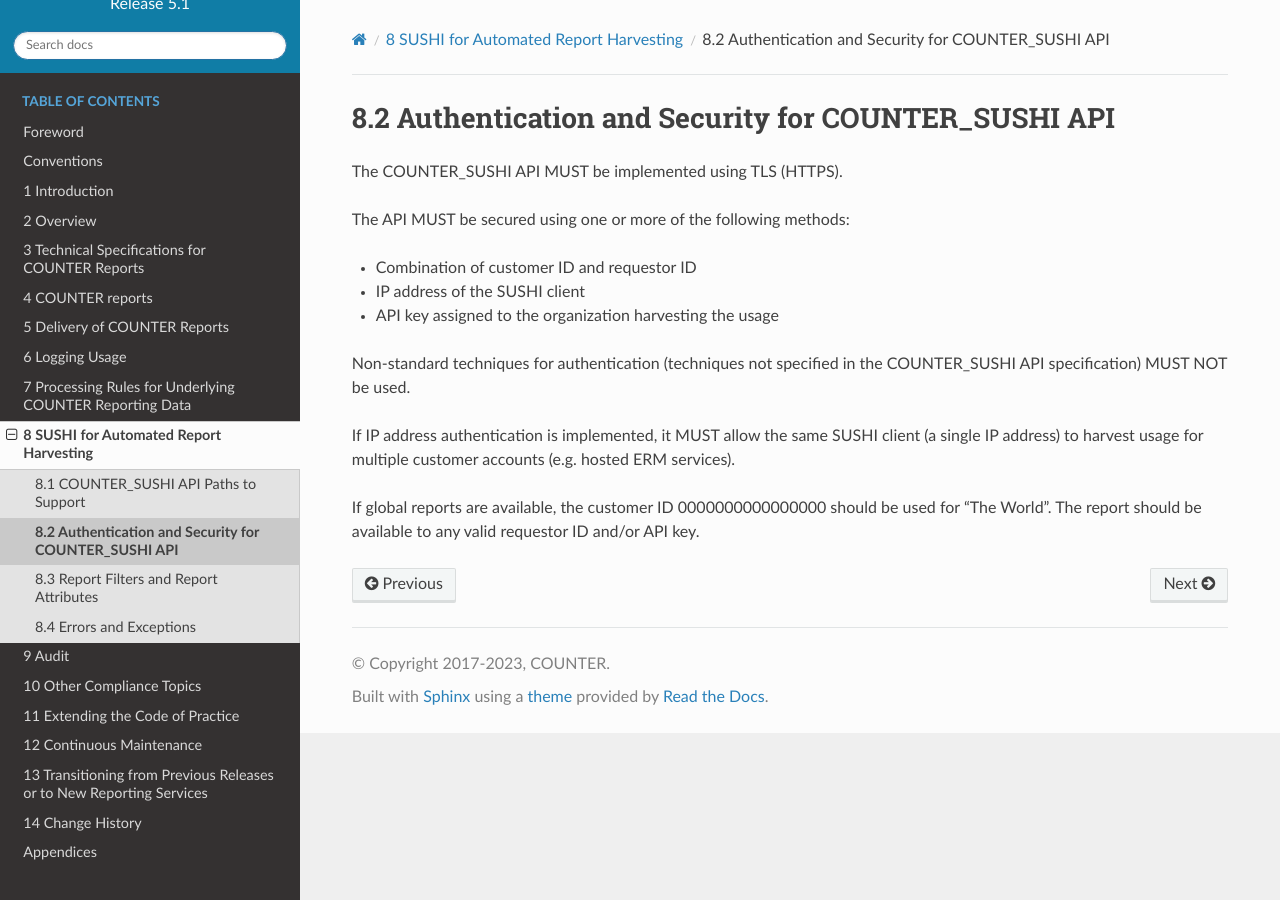
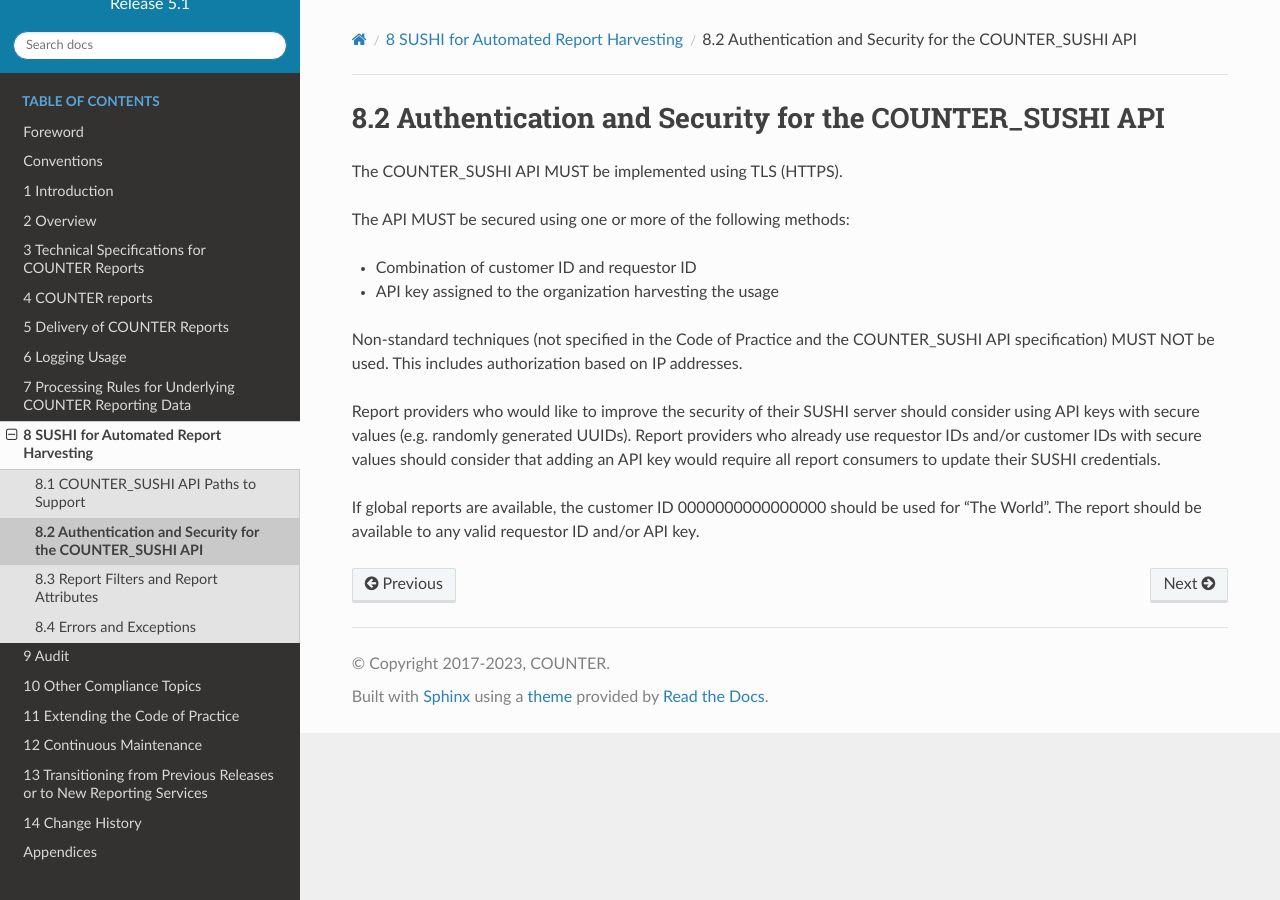
Before and after one commit to Project-Counter/cop5, a Sphinx documentation site: the page built from source/08-sushi/02-authentication-and-security-for-counter-sushi-api.rst, in a window 1280 px wide. Built offline with Sphinx 7.4.7 and the Read the Docs theme 2.0.0, drawn with Linux system fonts in a browser that asks for light colours.

Commit message:
Remove IP address authorization from COUNTER_SUSHI API

```diff
--- a/source/08-sushi/02-authentication-and-security-for-counter-sushi-api.rst
+++ b/source/08-sushi/02-authentication-and-security-for-counter-sushi-api.rst
@@ -2,19 +2,18 @@
    is licensed under CC BY-SA 4.0. To view a copy of this license,
    visit https://creativecommons.org/licenses/by-sa/4.0/
 
-Authentication and Security for COUNTER_SUSHI API
--------------------------------------------------
+Authentication and Security for the COUNTER_SUSHI API
+-----------------------------------------------------
 
 The COUNTER_SUSHI API MUST be implemented using TLS (HTTPS).
 
 The API MUST be secured using one or more of the following methods:
 
 * Combination of customer ID and requestor ID
-* IP address of the SUSHI client
 * API key assigned to the organization harvesting the usage
 
-Non-standard techniques for authentication (techniques not specified in the COUNTER_SUSHI API specification) MUST NOT be used.
+Non-standard techniques (not specified in the Code of Practice and the COUNTER_SUSHI API specification) MUST NOT be used. This includes authorization based on IP addresses.
 
-If IP address authentication is implemented, it MUST allow the same SUSHI client (a single IP address) to harvest usage for multiple customer accounts (e.g. hosted ERM services).
+Report providers who would like to improve the security of their SUSHI server should consider using API keys with secure values (e.g. randomly generated UUIDs). Report providers who already use requestor IDs and/or customer IDs with secure values should consider that adding an API key would require all report consumers to update their SUSHI credentials.
 
 If global reports are available, the customer ID 0000000000000000 should be used for "The World". The report should be available to any valid requestor ID and/or API key.
--- a/source/appendices/d-handling-errors-and-exceptions.rst
+++ b/source/appendices/d-handling-errors-and-exceptions.rst
@@ -138,11 +138,6 @@ Table D.1 (below): Exceptions
      - 401
      - The service requires a valid APIKey to access usage data and the key provided was not valid or not authorized for the data being requested.
 
-   * - IP Address Not Authorized to Access Service
-     - 2030
-     - 401
-     - The service requires IP authorization, and the IP address used by the client is not authorized. The server MUST include information on how this issue can be resolved in the Data element or include a Help_URL that points to the information.
-
    * - Invalid Date Arguments
      - 3020
      - 400
```
